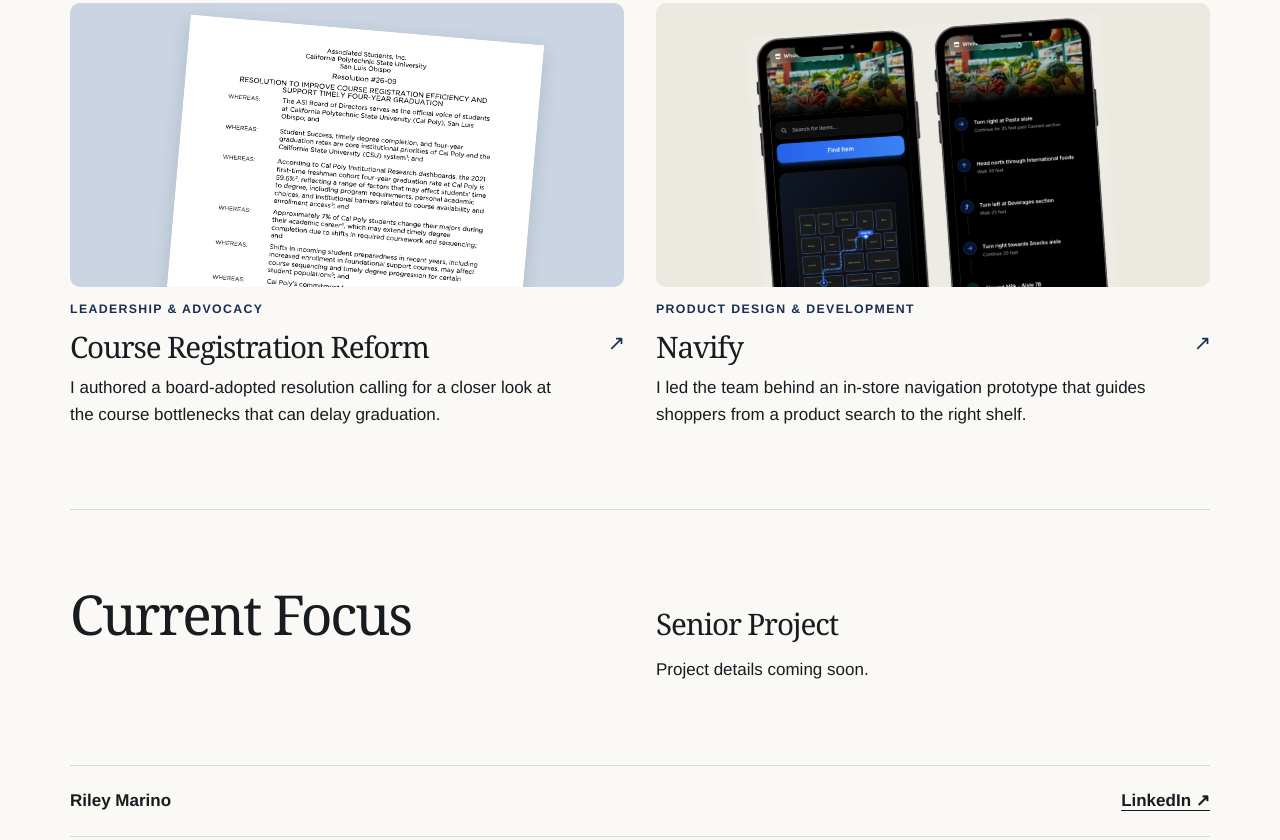
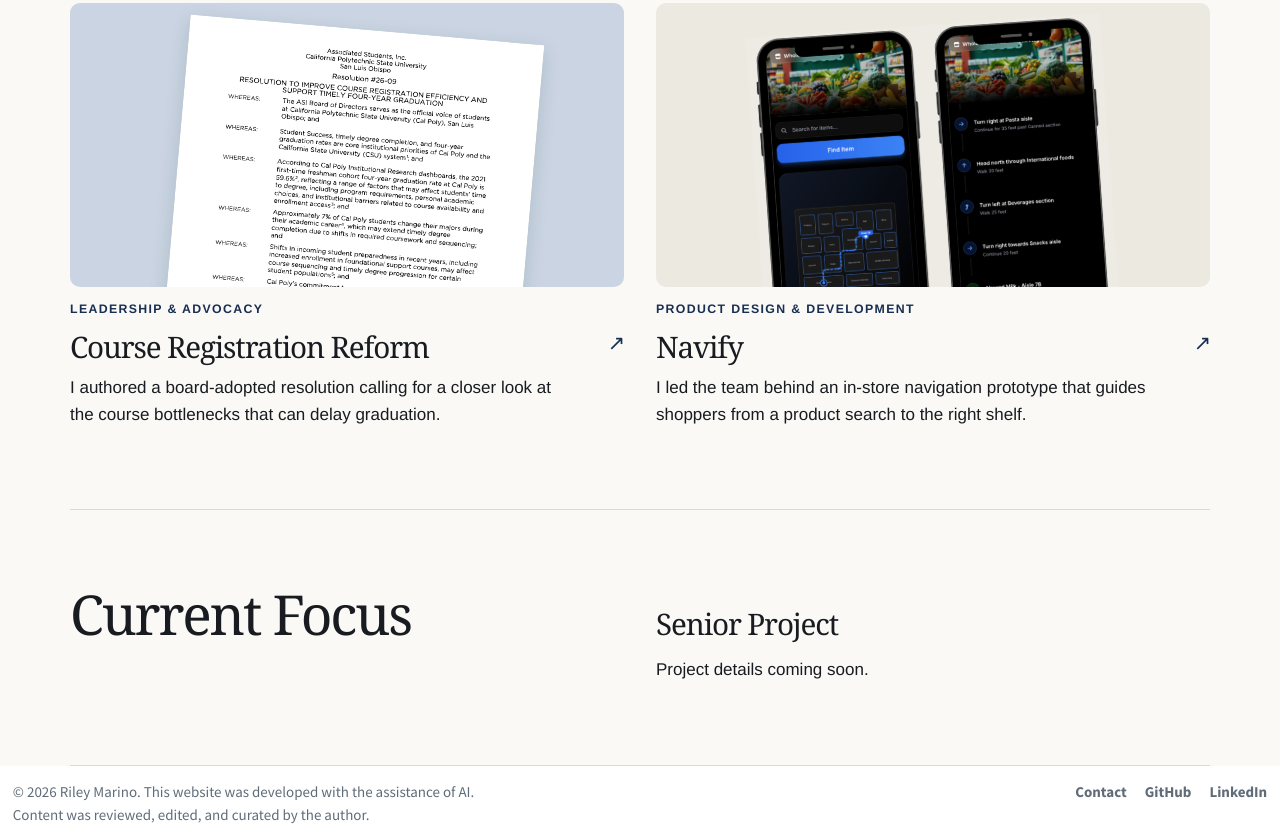
Before and after one commit to rileymarino/rileymarino.github.io, a plain HTML site: page index.html in a window 1280 px wide. Shown: the part 753-1593 px from the top of the page. Drawn offline with Linux system fonts and the light colour scheme.

Commit message:
Update board budget and sitewide footer

```diff
--- a/index.html
+++ b/index.html
@@ -5,4 +5,4 @@
 <section id="work"><h2>Highlighted Work</h2><div class="cards">
 <a class="card" href="registration.html"><div class="thumb policy"><img src="assets/resolution-cover.png" alt="Cover of ASI Resolution 26-09"></div><p class="label">Leadership &amp; advocacy</p><h3>Course Registration Reform <span>↗</span></h3><p>I authored a board-adopted resolution calling for a closer look at the course bottlenecks that can delay graduation.</p></a>
 <a class="card" href="navify.html"><div class="thumb product"><img src="assets/interface.png" alt="Navify prototype showing a store map and aisle directions"></div><p class="label">Product design &amp; development</p><h3>Navify <span>↗</span></h3><p>I led the team behind an in-store navigation prototype that guides shoppers from a product search to the right shelf.</p></a>
-</div></section><section class="focus"><h2>Current Focus</h2><div><h3>Senior Project</h3><p>Project details coming soon.</p></div></section></main><footer>Riley Marino <a href="https://www.linkedin.com/in/rileymarino">LinkedIn ↗</a></footer></body></html>
+</div></section><section class="focus"><h2>Current Focus</h2><div><h3>Senior Project</h3><p>Project details coming soon.</p></div></section></main><footer><p>© 2026 Riley Marino. This website was developed with the assistance of AI.<br>Content was reviewed, edited, and curated by the author.</p><div class="footer-links"><a href="mailto:RileyM290@gmail.com">Contact</a><a href="https://github.com/rileymarino">GitHub</a><a href="https://www.linkedin.com/in/rileymarino">LinkedIn</a></div></footer></body></html>
--- a/style.css
+++ b/style.css
@@ -119,3 +119,9 @@ body:has(.profile) {background:white}
 .course-grid ul {list-style:none;padding:0;margin:16px 0 0;color:#495565}
 .course-grid li+li {margin-top:5px}
 @media(max-width:650px){.course-grid {grid-template-columns:1fr}}
+
+@font-face {font-family:"Source Sans Pro";font-weight:400;src:url("assets/footer-400.ttf");font-display:swap}
+@font-face {font-family:"Source Sans Pro";font-weight:700;src:url("assets/footer-700.ttf");font-display:swap}
+footer {width:100%;padding:14px max(8px,1vw);align-items:flex-start;background:white;color:#606d79;border:0;font:400 15px/1.55 "Source Sans Pro",Arial,sans-serif}
+footer p {margin:0}footer .footer-links {display:flex;gap:18px}footer a {font-weight:700;text-decoration:none}
+@media(max-width:680px){footer {flex-direction:column;gap:10px;padding:18px 5%}}
```
Also changed, not shown: about.html (+2 -2 lines), navify.html (+1 -1 lines), registration.html (+1 -1 lines), assets/footer-400.ttf (added), assets/footer-700.ttf (added), 1 other file.
